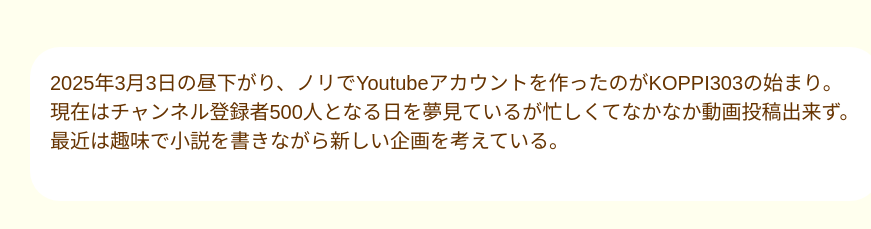
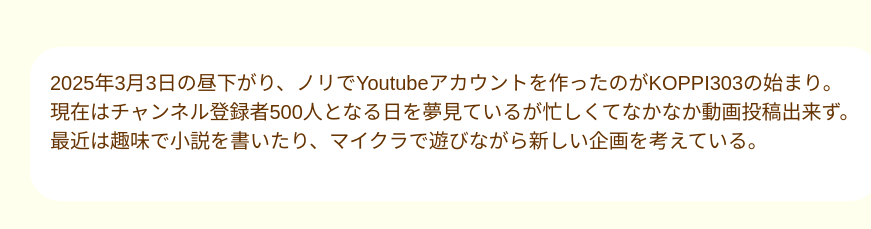
Before and after one commit to KOPPI303/koppi303, a plain HTML site: page index.html in a window 1280 px wide. Shown: the part 461-690 px from the top of the page, 0-871 px from the left. Drawn offline with Linux system fonts and the light colour scheme; a web font is replaced by a local one.

Commit message:
Update index.html

```diff
--- a/index.html
+++ b/index.html
@@ -42,7 +42,7 @@
         <p>
           2025年3月3日の昼下がり、ノリでYoutubeアカウントを作ったのがKOPPI303の始まり。<br />
           現在はチャンネル登録者500人となる日を夢見ているが忙しくてなかなか動画投稿出来ず。<br />
-          最近は趣味で小説を書きながら新しい企画を考えている。
+          最近は趣味で小説を書いたり、マイクラで遊びながら新しい企画を考えている。
         </p>
         <a href="https://www.youtube.com/@KOPPI303" target="_blank">
           <img src="img/icon.png" width="200" />
```
